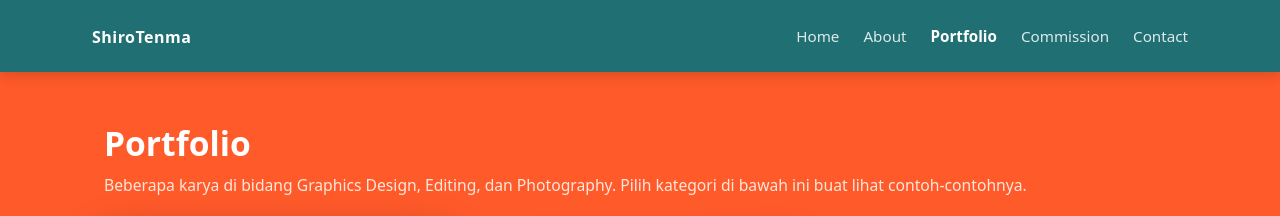
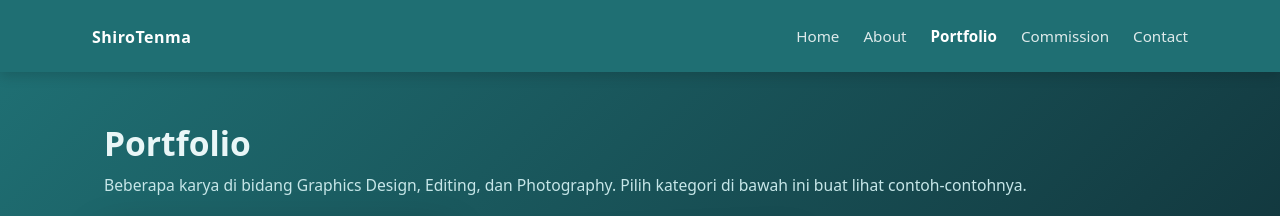
Before and after one commit to ShiroTenma/shirotenma-porto, a Vue app: page /portfolio in a window 1280 px wide. Shown: the top 216 px of the page. Built offline with nearby package versions, Linux system fonts and the light colour scheme.

Commit message:
style: update portfolio hero styles with new gradient and colors; enhance contact view layout

```diff
--- a/src/assets/styles/portfolio.css
+++ b/src/assets/styles/portfolio.css
@@ -1,16 +1,16 @@
 /* === PORTFOLIO PLAN STYLE (3 kartu kategori) === */
 
 .portfolio-hero {
-  background: #ff5a2a; /* oranye ala contoh, bisa kamu tweak */
-  color: #fff;
+  background: linear-gradient(135deg, #1f6f73, #0f2930);
+  color: #e9f6f7;
 }
 
 .portfolio-hero .page-title {
-  color: #fff;
+  color: #e9f6f7;
 }
 
 .portfolio-hero .page-subtitle {
-  color: #ffe6db;
+  color: #c6e6e8;
 }
 
 .portfolio-plan-row {
@@ -128,7 +128,7 @@
   border-radius: 26px;
   overflow: hidden;
   position: relative;
-  background: linear-gradient(120deg, #f97316, #ea580c, #111827);
+  background: linear-gradient(120deg, #1f6f73, #23a3a6, #0f172a);
   color: #ffffff;
   box-shadow: 0 18px 40px rgba(0, 0, 0, 0.35);
   display: flex;
--- a/src/views/ContactView.vue
+++ b/src/views/ContactView.vue
@@ -23,7 +23,7 @@ const handleSubmit = () => {
 <template>
   <div class="page">
     <section class="section section-dark">
-      <div class="container contact-layout">
+      <div v-inview class="container contact-layout">
         <div>
           <h1 class="page-title">Interested with these?</h1>
           <p class="page-subtitle">
```
